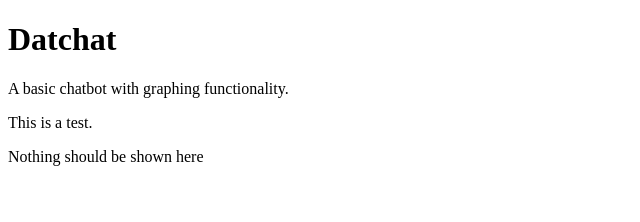
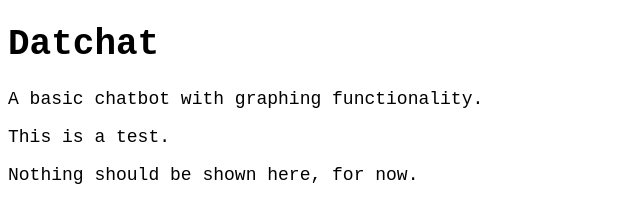
Before and after one commit to fizzstudio/Datchat, a plain HTML site: page index.html in a window 1280 px wide. Shown: the whole page, without its empty margins (0-640 px from the left). Drawn offline with Linux system fonts and the light colour scheme.

Commit message:
added link to style sheet

```diff
--- a/index.html
+++ b/index.html
@@ -4,13 +4,14 @@
   <meta charset="UTF-8">
   <meta name="viewport" content="width=device-width, initial-scale=1.0">
   <title>Datchat</title>
+  <link rel="stylesheet" href="style.css">
 </head>
 <body>
   <h1>Datchat</h1>
   <p>A basic chatbot with graphing functionality.</p>
   <p>This is a test.</p>
   <p>
-    Nothing should be shown here
+    Nothing should be shown here, for now.
   </p>
 </body>
 </html>
```
